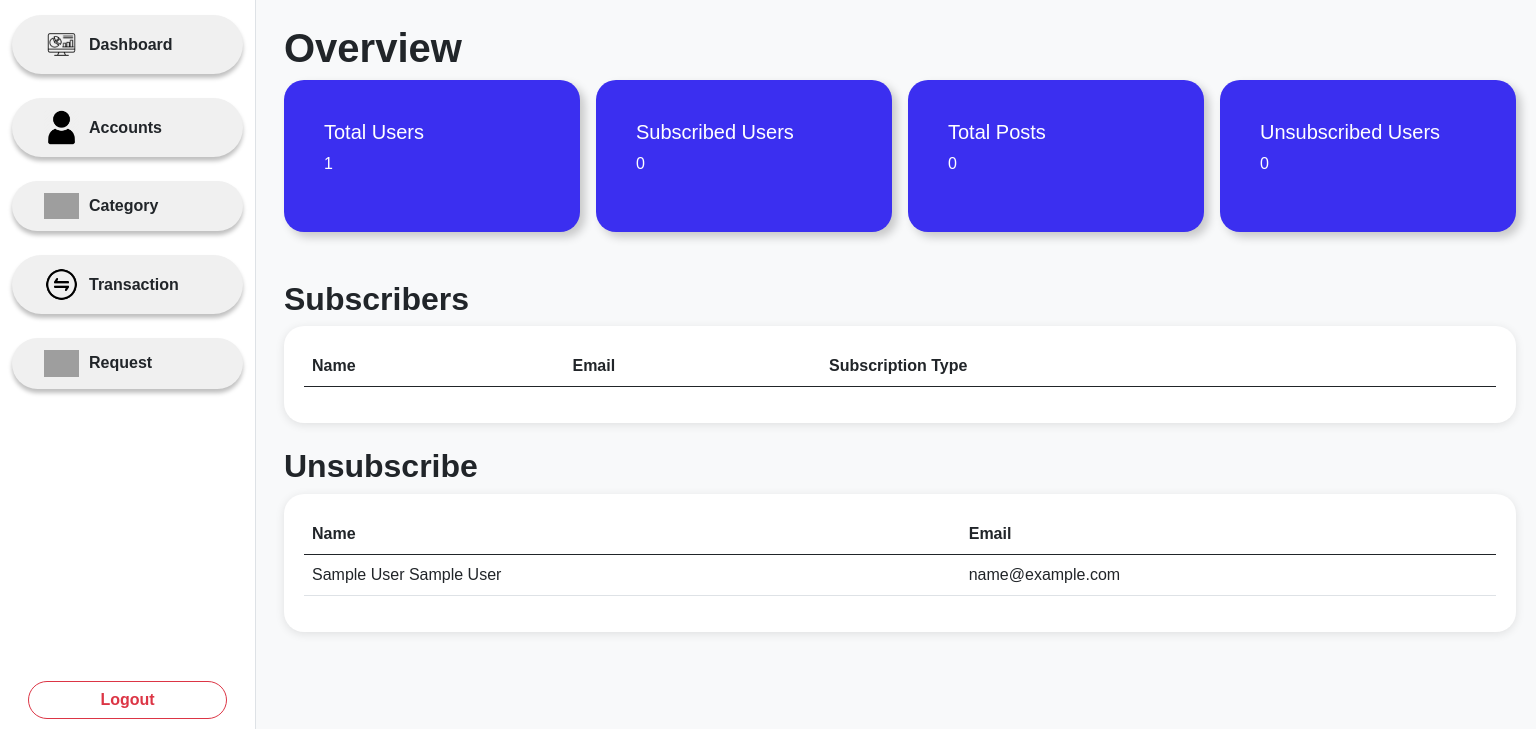
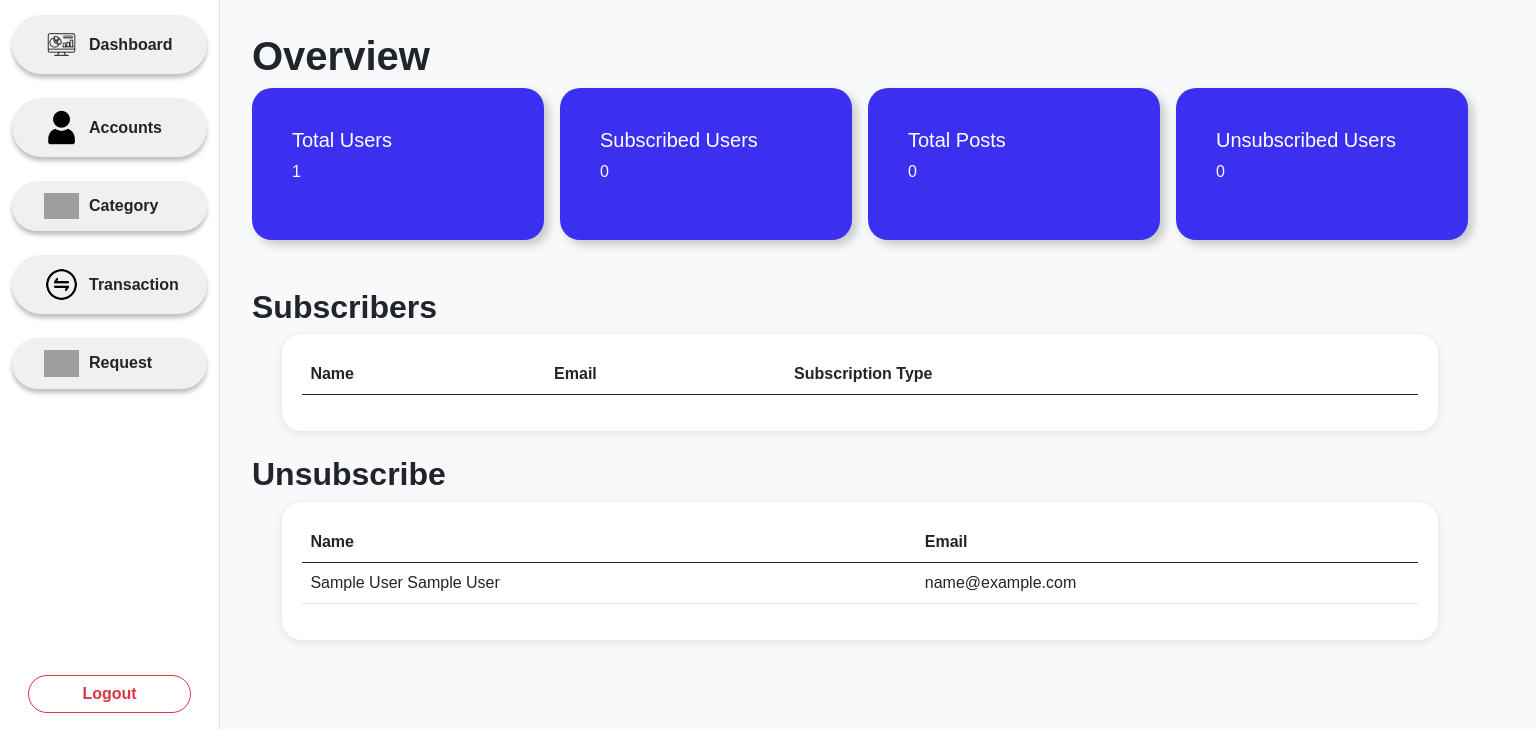
Before and after one commit to KentXwise/BizShowcase, a PHP site: page /dashboard.php in a window 1536 px wide. Shown: the part 71-800 px from the top of the page. Run offline with PHP 8.4, Linux system fonts and the light colour scheme; the visitor is signed in with stand-in values (Sample User, id 1); data comes from the database, SQL or seed files in the repository; data that the repository does not hold is empty; grey boxes are pictures that could not be loaded.

Commit message:
Usab ni sya boss

```diff
--- a/admin/accounts.php
+++ b/admin/accounts.php
@@ -87,7 +87,7 @@ function is_user_suspended($user) {
   <?php include 'includes/sidebar.php'; ?>
 
   <!-- Main Content -->
-    <div class="col-md-10 p-4 ms-lg-220" style="overflow-x: auto;">
+    <div class="col-lg-10 content-area" style="overflow-x: auto;">
       <h1 class="fw-bold mb-4">Manage Accounts</h1>
 
 
--- a/admin/category.php
+++ b/admin/category.php
@@ -55,7 +55,7 @@ if ($_SERVER['REQUEST_METHOD'] === 'POST' && isset($_POST['add_category'])) {
   <?php include 'includes/sidebar.php'; ?>
 
     <!-- Main Content -->
-    <main class="col-md-10 p-4 ms-lg-220">
+    <div class="col-lg-10 content-area">
       <h1 class="fw-bold mb-4">Category List</h1>
       <div class="content-card">
         <div class="d-flex justify-content-between align-items-center mb-3">
--- a/admin/css/dashboard.css
+++ b/admin/css/dashboard.css
@@ -61,6 +61,18 @@ body {
   padding: 1.5rem;
   box-shadow: 0 2px 5px rgba(0, 0, 0, 0.1);
   background: #fff;
+}
+@media (min-width: 992px) {
+  .content-area {
+    margin-left: 220px;
+    padding: 2rem;
+  }
+}
+@media (min-width: 1400px) {
+  .data-table {
+    max-width: 95%;
+    margin: auto;
+  }
 }
 
 /* Responsive Fixes */
--- a/admin/css/sidebar.css
+++ b/admin/css/sidebar.css
@@ -1,12 +1,14 @@
 .sidebar {
-  height: 92vh;
-  background: #fff;
+  position: fixed;
+  top: 70px; /* height of the navbar */
+  left: 0;
+  height: calc(100vh - 70px);
+  width: 220px;
+  background-color: #fff;
+  border-right: 1px solid #dee2e6;
   padding-top: 1rem;
-  border-right: 1px solid #dee2e6;
-  display: flex;
-  flex-direction: column;
-  position: fixed;
-  top: 70px;
+  overflow-y: auto;
+  z-index: 1020;
 }
 
 
@@ -37,6 +39,7 @@
   }
 }
 
+
 @media (max-width: 1080px) {
   .sidebar-button {
     font-size: 0.95rem;
--- a/admin/dashboard.php
+++ b/admin/dashboard.php
@@ -50,7 +50,8 @@ $unsubscribed_users = get_unsubscribed_users($conn);
       <?php include 'includes/sidebar.php'; ?>
 
         <!-- Main Content -->
-        <div class="col-md-10 p-4 ms-lg-220">
+        <div class="col-lg-10 content-area">
+
             <h1 class="fw-bold">Overview</h1>
 
             <!-- Overview Cards -->
--- a/admin/request.php
+++ b/admin/request.php
@@ -46,7 +46,8 @@ $requests = get_subscription_requests($conn);
   <?php include 'includes/sidebar.php'; ?>
 
     <!-- Main Content -->
-    <main class="col-md-10 p-4 ms-lg-220">
+    <div class="col-lg-10 content-area">
+
       <h1 class="fw-bold mb-4">Request List</h1>
       <div class="content-card">
         <div class="d-flex justify-content-between align-items-center mb-3">
--- a/admin/transaction.php
+++ b/admin/transaction.php
@@ -46,7 +46,7 @@ $transactions = get_transactions($conn);
   <?php include 'includes/sidebar.php'; ?>
 
     <!-- Main Content -->
-    <div class="col-lg-10 p-4 ms-lg-220">
+    <div class="col-lg-10 content-area">
       <h2 class="fw-bold mb-4">Manage Transactions</h2>
         <div class="data-table card-custom">
             <div class="table-responsive">
```
Also changed, not shown: admin/css/accounts.css (+12 -0 lines), admin/css/category.css (+12 -0 lines), admin/css/request.css (+12 -0 lines), admin/css/transaction.css (+13 -0 lines).
